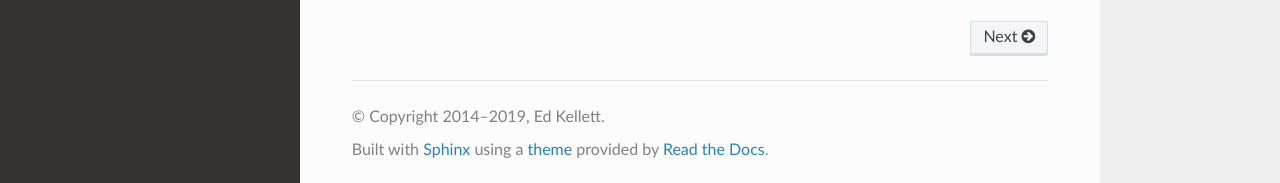
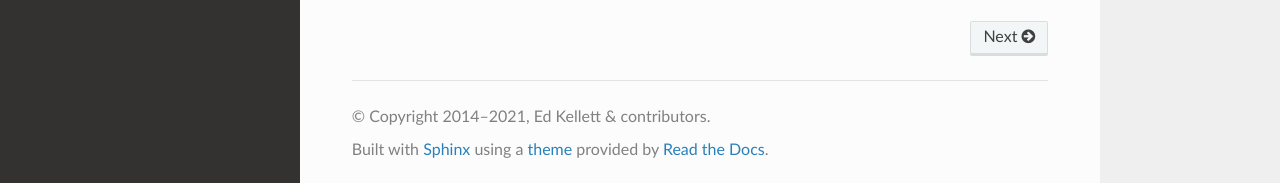
Before and after one commit to edk0/spy, a Sphinx documentation site: the page built from doc/index.rst, in a window 1280 px wide and 1320 px high. Shown: the part 1134-1317 px from the top of the window. Built offline with Sphinx 7.4.7 and the Read the Docs theme 2.0.0, drawn with Linux system fonts in a browser that asks for light colours.

Commit message:
Update docs copyright

```diff
--- a/doc/conf.py
+++ b/doc/conf.py
@@ -50,7 +50,7 @@ master_doc = 'index'
 
 # General information about the project.
 project = 'spy'
-copyright = '2014–2019, Ed Kellett'
+copyright = '2014–2021, Ed Kellett & contributors'
 
 # The version info for the project you're documenting, acts as replacement for
 # |version| and |release|, also used in various other places throughout the
```
